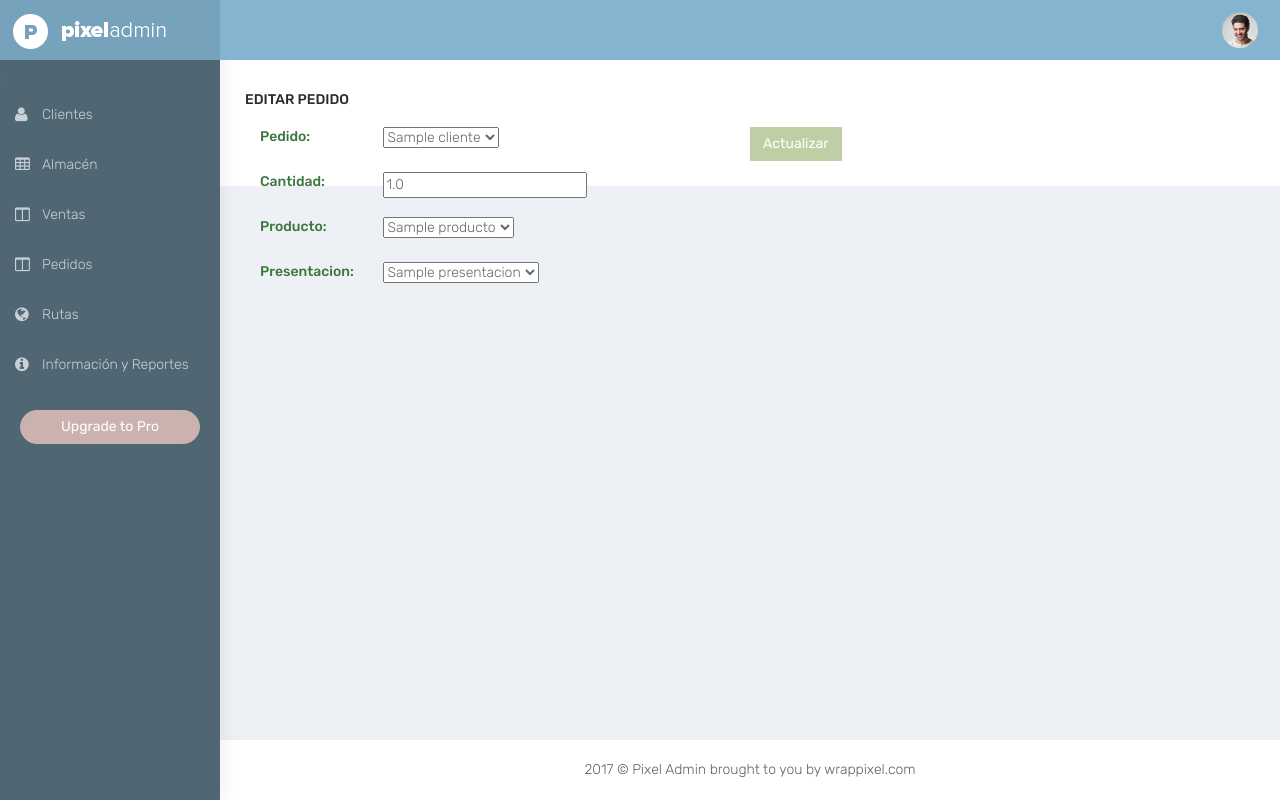
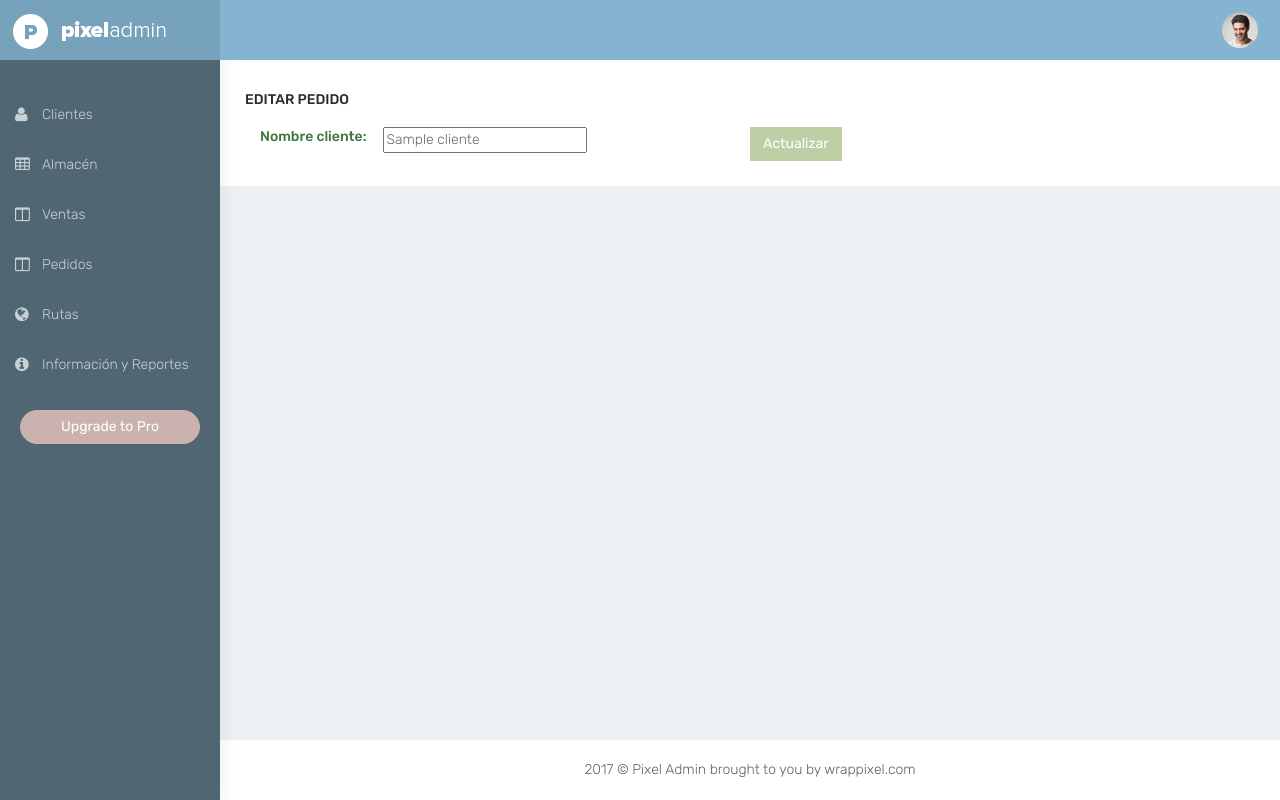
Before and after one commit to JokerBerlin/Aplicacion, a Django app: page /Pedido/editar/1/ in a window 1280 px wide. Run offline with Django 3.2, Linux system fonts and the light colour scheme; tables that the repository leaves empty hold one stand-in row (values such as "Sample post"); some libraries are stand-ins or nearby versions.

Commit message:
editar pedido

```diff
--- a/app/Views/pedidoView.py
+++ b/app/Views/pedidoView.py
@@ -285,28 +285,34 @@ def ListarPedido(request):
             return HttpResponse(json.dumps(jsonPedidos), content_type="application/json")
 
 def editarPedido(request,pedido_id):
-        oPedidoproductospresentacions= Pedidoproductospresentacions.objects.get(pedido=pedido_id)
-        oProductopresentacions= Productopresentacions.objects.get(producto=oPedidoproductospresentacions.productopresentacions.producto.id)
-        if request.method == 'POST':
-                form = PedidoproductospresentacionsForm(instance=oPedidoproductospresentacions)
-                form2=Productopresentacions()
-                if form.is_valid():
-                    edit_ped=form.save(commit=False)
-                    edit_pre=form2.save(commit=False)
-                    form.save_m2m()
-                    form2.save_m2m()
-                    edit_ped.status=True
-                    edit_pre.status=True
-                    edit_ped.save()
-                    edit_pre.save()
+    #oProductopresentacions= Productopresentacions.objects.filter(producto_in=oPedidoproductospresentacions.productopresentacions.producto.id)
+    if request.method == 'POST':
+        # form = PedidoproductospresentacionsForm(instance=oPedidoproductospresentacions)
+        # form2=Productopresentacions()
+        # if form.is_valid():
+        #     edit_ped=form.save(commit=False)
+        #     edit_pre=form2.save(commit=False)
+        #     form.save_m2m()
+        #     form2.save_m2m()
+        #     edit_ped.status=True
+        #     edit_pre.status=True
+        #     edit_ped.save()
+        #     edit_pre.save()
 
-                return redirect('/Pedido/listar/')
+        return redirect('/Pedido/listar/')
 
 
-        else:
-         form = PedidoproductospresentacionsForm(instance=oPedidoproductospresentacions)
-         form2= ProductopresentacionsForm(instance=oProductopresentacions)
-        return render(request, 'Pedido/editar.html', {'form': form, 'form2': form2})
+    else:
+        oPedido = Pedido.objects.get(id=pedido_id)
+        cliente = oPedido.cliente.nombre
+        print(cliente)
+        empleado = oPedido.empleado.nombre
+        print(empleado)
+        oPedidoproductospresentacions= Pedidoproductospresentacions.objects.filter(pedido=pedido_id)
+        print(oPedidoproductospresentacions)
+        #form = PedidoproductospresentacionsForm(instance=oPedidoproductospresentacions)
+        #form2= ProductopresentacionsForm(instance=oProductopresentacions)
+        return render(request, 'Pedido/editar.html', {'cliente': cliente, 'empleado': empleado, 'pedidoproductospresentacions':oPedidoproductospresentacions})
 
 
 def eliminar_identificador_pedido(request):
--- a/app/templates/pedido/editar.html
+++ b/app/templates/pedido/editar.html
@@ -21,10 +21,10 @@ Editar pedido
                 <table>
                         <div class="col-xs-12 col-sm-12 col-md-12 col-lg-6">
                                 <div class="form-group has-success has-feedback  {% if form.pedido.errors %} has-error {% endif %}">
-                                     <label class="control-label col-sm-3" for="inputSuccess3">{{ form.pedido.label_tag }}
+                                     <label class="control-label col-sm-3" for="inputSuccess3">Nombre cliente:
                                      </label>
                                      <div class="col-sm-4">
-                                        {{ form.pedido }}
+                                        <input type="text" name="" value="{{ cliente }}">
                                     </div>
                                  </div>
                                  <br>
```
Also changed, not shown: ferreteria/settings.py (+20 -20 lines).
